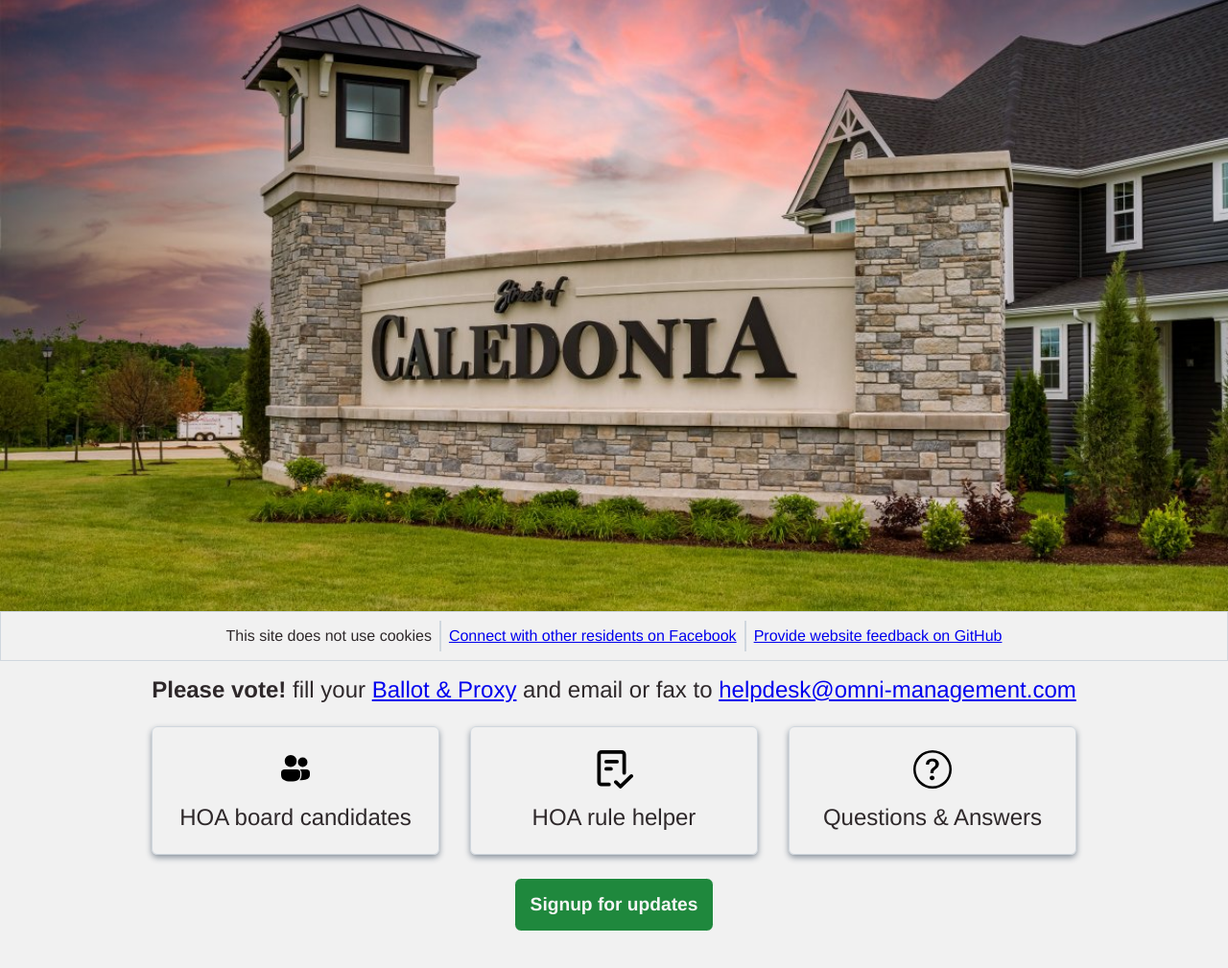
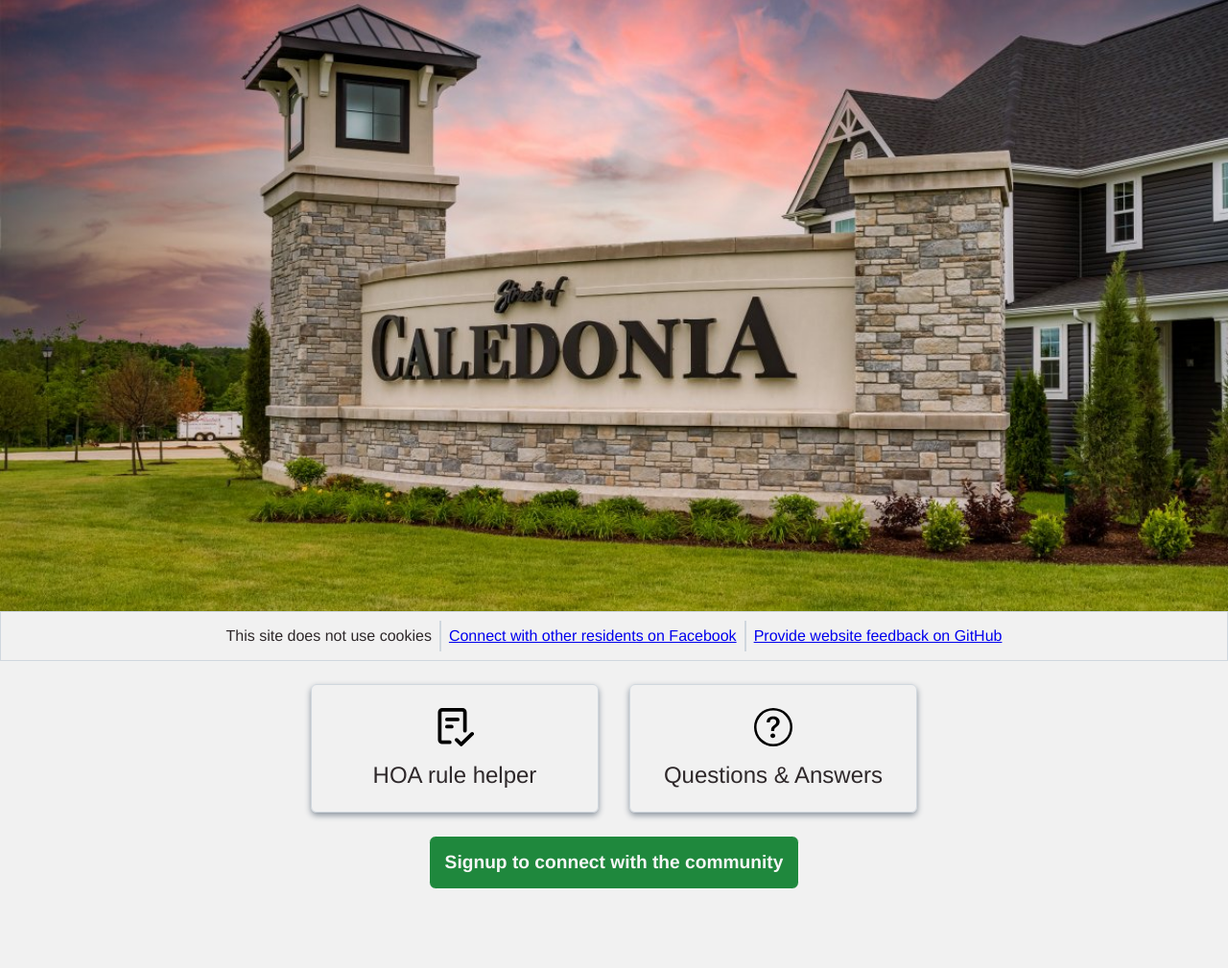
Before and after one commit to Sammons/streets-of-caledonia-info, a Gatsby site: page / in a window 1280 px wide. Shown: the part 111-1120 px from the top of the page at 96% size. After the commit the page ends 1084 px from the top, so only its background shows below. Built offline with nearby package versions, Linux system fonts and the light colour scheme; Gatsby itself is replaced by a stand-in of ours.

Commit message:
Remove details about the first election from the landing details

```diff
--- a/src/pages/index.tsx
+++ b/src/pages/index.tsx
@@ -95,7 +95,6 @@ const BelowHeaderCard = (props: {
 const BelowHeaderSection = () => {
   return <>
     <BelowHeaderCardContainer>
-      <BelowHeaderCard linkTo="/candidates" header={'HOA board candidates'} icon={<StaticImage src="../images/people.svg" alt="image of a group of people" />} />
       <BelowHeaderCard linkTo="/hoa-rule-helper" header={'HOA rule helper'} icon={<StaticImage src="../images/checklist.svg" alt="checklist" />} />
       <BelowHeaderCard linkTo="/faq" header={'Questions & Answers'} icon={<StaticImage src="../images/question.svg" alt="question mark" />} />
     </BelowHeaderCardContainer>
@@ -127,15 +126,9 @@ const ButtonStyledLink = styled('a')(() => ({
 const LandingPage: React.FC<PageProps> = () => {
   return <>
     <FullWidthHeader />
-    {/* <BelowHeaderCardContainer>
-      <h2 color={Colors.DarkerGrey} style={{ fontStyle: 'italic', marginTop: Spacing.S2 }}>{'Site under construction, links may not work'}</h2>
-    </BelowHeaderCardContainer> */}
-    <BelowHeaderCardContainer>
-      <h2><b>Please vote!</b> fill your <a href="BallotAndProxy.pdf">Ballot & Proxy</a> and email or fax to <a href="mailto:helpdesk@omni-management.com">helpdesk@omni-management.com</a></h2>
-    </BelowHeaderCardContainer>
     <BelowHeaderSection />
     <BelowHeaderCardContainer>
-      <ButtonStyledLink href="https://docs.google.com/forms/d/e/1FAIpQLSeallwAB4I-KIIcgm_SLR_jxCHb9FiN07h6lmlfZW1l5WksKA/viewform?usp=sf_link">Signup for updates</ButtonStyledLink>
+      <ButtonStyledLink href="https://docs.google.com/forms/d/e/1FAIpQLSeallwAB4I-KIIcgm_SLR_jxCHb9FiN07h6lmlfZW1l5WksKA/viewform?usp=sf_link">Signup to connect with the community</ButtonStyledLink>
     </BelowHeaderCardContainer>
     <Footer/>
   </>
```
